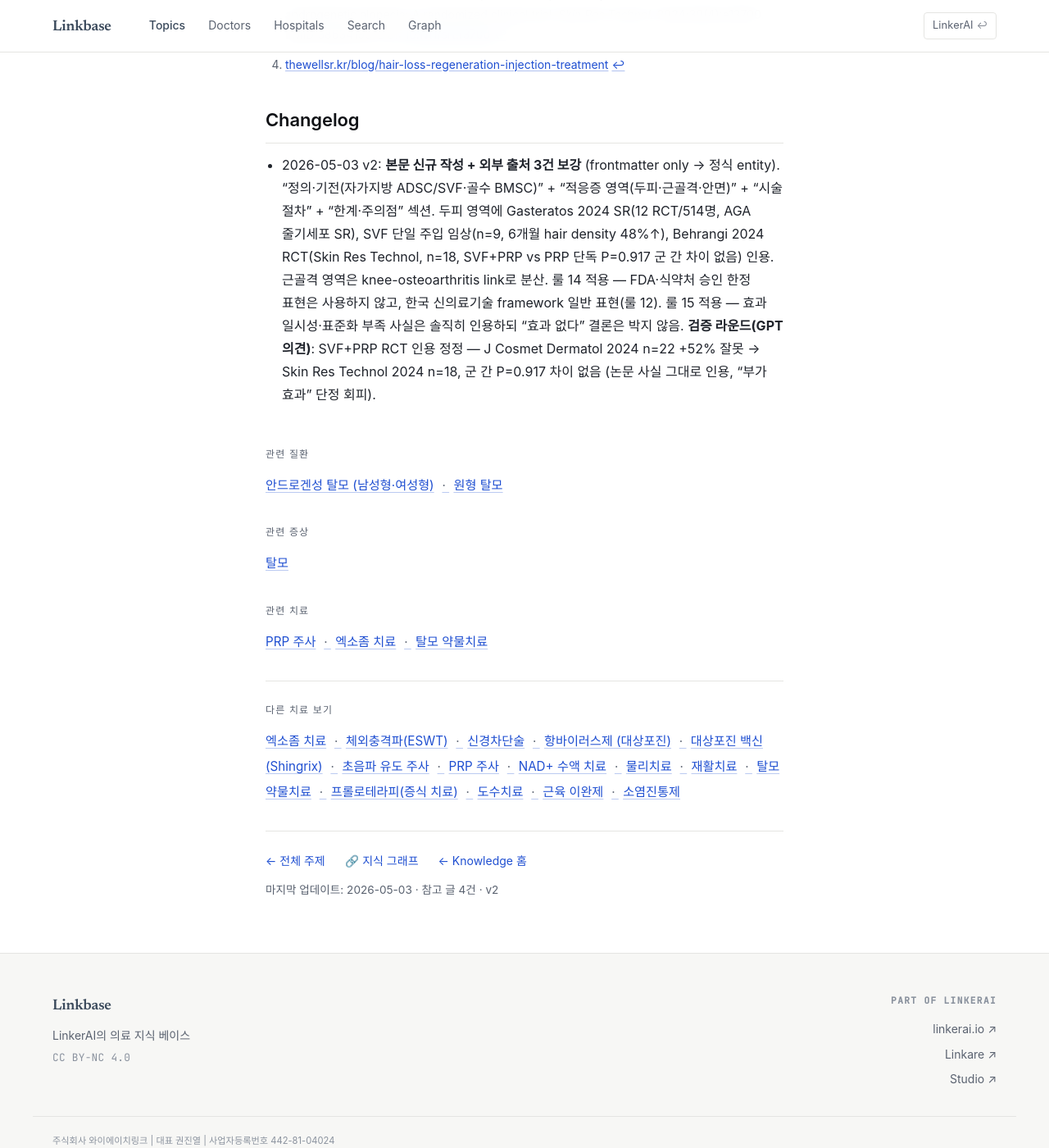
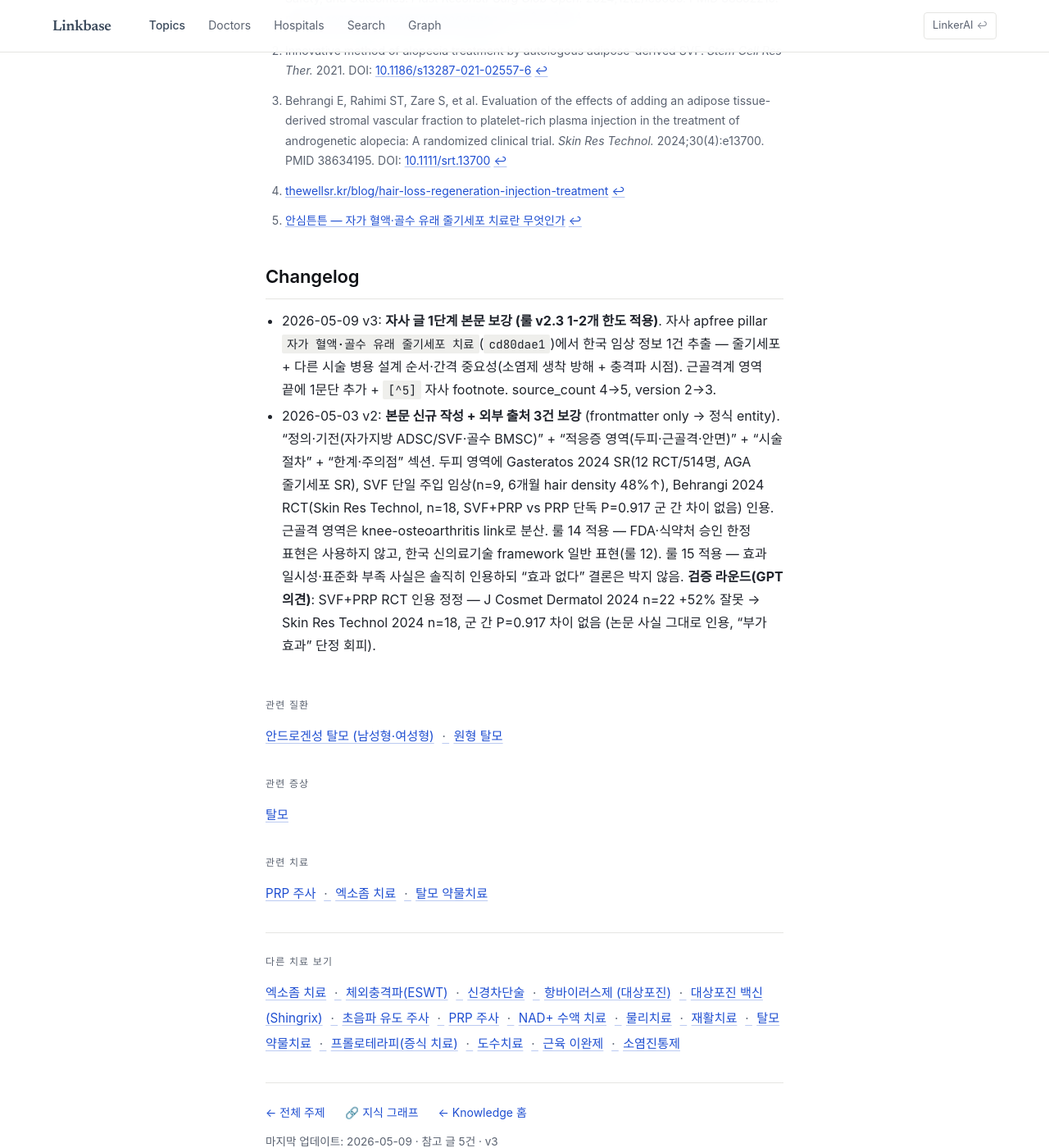
Before and after one commit to feelharmony/linkare-medical-knowledge, a Jekyll site: the page built from treatments/stem-cell-therapy.md, in a window 1280 px wide and 1400 px high, scrolled down 3018 px. Shown: the whole window at 82% size. Built offline with Jekyll 4.4.1, drawn with Linux system fonts in a browser that asks for light colours; some web fonts are replaced; some of the changed text lies outside the part shown.

Commit message:
feat(knowledge): A그룹 [5-9/9] 자사 글 1단계 본문 보강 — 룰 v2.3 적용
자사 미반영 글에서 한국 임상 정보 추출해 knowledge entity 본문에 1단계
보강 + 관련 임상 자료 footnote 추가. entity당 1건 한도(룰 v2.3) 적용.

[treatments/stem-cell-therapy v2→v3]
- 1건 보강 (apfree pillar cd80dae1)
- 줄기세포 + 다른 시술 병용 설계 순서·간격 (소염제 생착 방해 + ESWT
  시점) — 근골격계 영역 끝 1문단 + [^5]

[treatments/prp-injection v3→v4]
- 1건 보강 (apfree naver pillar c906648f)
- 단기(3개월) 스테로이드 우세 vs 6-12개월 PRP 우세 트레이드오프 +
  환자별 선택 기준 — 근골격계 영역 끝 1문단 + [^5]

[treatments/nerve-block-injection v4→v5]
- 1건 보강 (apfree naver spoke cd11257c)
- 신경차단 + 관절 초음파주사 + 프롤로/PRP + ESWT + 도수치료 다층
  결합 흐름 (만성화 위험 감소 단계적 접근) — 환자 안내 끝 신규
  하위 섹션 + [^5]

[symptoms/shoulder-pain v5→v6]
- 1건 보강 (apfree pillar 0c579259)
- JOSPT 2025 NRS 0-5/10 운동 부하 조절 룰 + 회전근개 강화·어깨뼈
  안정화 두 축 (24시간 통증 지속 여부로 부하 평가) — 경과·예후 끝
  신규 하위 섹션, [^5] JOSPT + [^1] 자사로 받침

[symptoms/lower-back-pain] DB 마킹만, 본문 보강 안 함
- 자사 글(thr nowon-back-pain-treatment-3-methods)에 [IMAGE:placeholder]
  6개 + 맥락 어긋난 표현(턱관절·뇌신경교정) 자동 생성 흔적 강함
- knowledge entity는 NICE NG59·Lancet 2018·한국 CPG 2025·GBD 2021
  등 8 source로 이미 충분
- 자사 글 표현 녹이면 매몰 시작점 위험 (LOCK 보호 유지)

DB knowledge_pushed 마킹 5건: stem-cell [5] / prp [6] /
nerve-block [7] / lower-back-pain [8] / shoulder-pain [9]
이전 세션 7건 + 5건 = 누적 12건.

[A그룹 9건 처리 결과 합계]
- 본문 보강: calcific [1] / postherpetic [3] / shingles [4] /
  stem-cell [5] / prp [6] / nerve-block [7] / shoulder-pain [9] = 7건
- DB 마킹만: lateral [2] (knowledge 충분) / lower-back-pain [8]
  (자사 자동생성 흔적) = 2건

[stub 2개 제외] hi-ems / medial-epicondylitis는 knowledge 본문 0줄로
별 세션에서 사장님이 직접 작성 예정.

Co-Authored-By: Claude Opus 4.7 (1M context) <noreply@anthropic.com>

```diff
--- a/treatments/stem-cell-therapy.md
+++ b/treatments/stem-cell-therapy.md
@@ -13,12 +13,12 @@ aliases:
   - stromal vascular fraction
   - ADSC
   - adipose-derived stem cell
-last_reviewed: '2026-05-03'
+last_reviewed: '2026-05-09'
 locked: true
-verified_by: 사장님 + Claude + GPT 합의 (2026-05-09 LOCK 일괄 박힘)
+verified_by: 사장님 + Claude + GPT 합의 (5/3 v2, 5/9 v3 자사 보강)
 next_review: '2026-08-09'
-source_count: 4
-version: 2
+source_count: 5
+version: 3
 ---
 
 ## 정의·기전
@@ -44,6 +44,8 @@ version: 2
 무릎 골관절염, 회전근개 손상, 만성 건병증 등에서 자가지방 줄기세포·SVF가 임상 평가되고 있습니다. 한국에서는 일부 적응증에 대해 신의료기술 평가가 진행되었으며, 구체적 적응증·보험 인정 기준은 진료 시점 의료진과 상담합니다.
 
 - **무릎 골관절염**: → [knee-osteoarthritis](../conditions/knee-osteoarthritis.md) entity 참조 (PRP·HA·기타 비수술 옵션과 함께 검토)
+
+한국 통증의학 임상에서는 신경차단술·체외충격파·PRP 등 다른 시술과 병용 설계 시 순서·간격이 결과에 영향을 줄 수 있다는 점이 강조됩니다. 주입 직후 강한 소염제 장기 사용은 세포 생착을 방해할 수 있고, 체외충격파의 시행 시점(주입 직전 vs 주입 2~3주 후)에 따라 의미가 달라지는 것으로 보고됩니다. 줄기세포 단독 시술이 아닌 수 개월에 걸친 회복 설계의 한 축으로 운영되는 흐름이 일반적입니다 [^5].
 
 ### 안면·피부 재생
 지방이식과 결합하여 피부 재생·자연스러운 볼륨 보강에 활용되는 영역입니다.
@@ -73,6 +75,7 @@ version: 2
 
 ## 관련 임상 자료
 [^4]: [thewellsr.kr/blog/hair-loss-regeneration-injection-treatment](https://thewellsr.kr/blog/hair-loss-regeneration-injection-treatment)
+[^5]: [안심튼튼 — 자가 혈액·골수 유래 줄기세포 치료란 무엇인가](https://ansimpainfree.kr/blog/autologous-stem-cell-therapy)
 
 ## Citations
 [^1]: Gasteratos K, Kouzounis K, Goverman J. Autologous Stem Cell-derived Therapies for Androgenetic Alopecia: A Systematic Review of Randomized Control Trials on Efficacy, Safety, and Outcomes. *Plast Reconstr Surg Glob Open.* 2024;12(2):e5606. PMID 38352219. DOI: [10.1097/GOX.0000000000005606](https://pmc.ncbi.nlm.nih.gov/articles/PMC10863936/)
@@ -80,4 +83,5 @@ version: 2
 [^3]: Behrangi E, Rahimi ST, Zare S, et al. Evaluation of the effects of adding an adipose tissue-derived stromal vascular fraction to platelet-rich plasma injection in the treatment of androgenetic alopecia: A randomized clinical trial. *Skin Res Technol.* 2024;30(4):e13700. PMID 38634195. DOI: [10.1111/srt.13700](https://pmc.ncbi.nlm.nih.gov/articles/PMC11024502/)
 
 ## Changelog
+- 2026-05-09 v3: **자사 글 1단계 본문 보강 (룰 v2.3 1-2개 한도 적용)**. 자사 apfree pillar `자가 혈액·골수 유래 줄기세포 치료`(`cd80dae1`)에서 한국 임상 정보 1건 추출 — 줄기세포 + 다른 시술 병용 설계 순서·간격 중요성(소염제 생착 방해 + 충격파 시점). 근골격계 영역 끝에 1문단 추가 + `[^5]` 자사 footnote. source_count 4→5, version 2→3.
 - 2026-05-03 v2: **본문 신규 작성 + 외부 출처 3건 보강** (frontmatter only → 정식 entity). "정의·기전(자가지방 ADSC/SVF·골수 BMSC)" + "적응증 영역(두피·근골격·안면)" + "시술 절차" + "한계·주의점" 섹션. 두피 영역에 Gasteratos 2024 SR(12 RCT/514명, AGA 줄기세포 SR), SVF 단일 주입 임상(n=9, 6개월 hair density 48%↑), Behrangi 2024 RCT(Skin Res Technol, n=18, SVF+PRP vs PRP 단독 P=0.917 군 간 차이 없음) 인용. 근골격 영역은 knee-osteoarthritis link로 분산. 룰 14 적용 — FDA·식약처 승인 한정 표현은 사용하지 않고, 한국 신의료기술 framework 일반 표현(룰 12). 룰 15 적용 — 효과 일시성·표준화 부족 사실은 솔직히 인용하되 "효과 없다" 결론은 박지 않음. **검증 라운드(GPT 의견)**: SVF+PRP RCT 인용 정정 — J Cosmet Dermatol 2024 n=22 +52% 잘못 → Skin Res Technol 2024 n=18, 군 간 P=0.917 차이 없음 (논문 사실 그대로 인용, "부가 효과" 단정 회피).
```
Also changed, not shown: symptoms/shoulder-pain.md (+7 -3 lines), treatments/nerve-block-injection.md (+9 -4 lines), treatments/prp-injection.md (+8 -4 lines).
